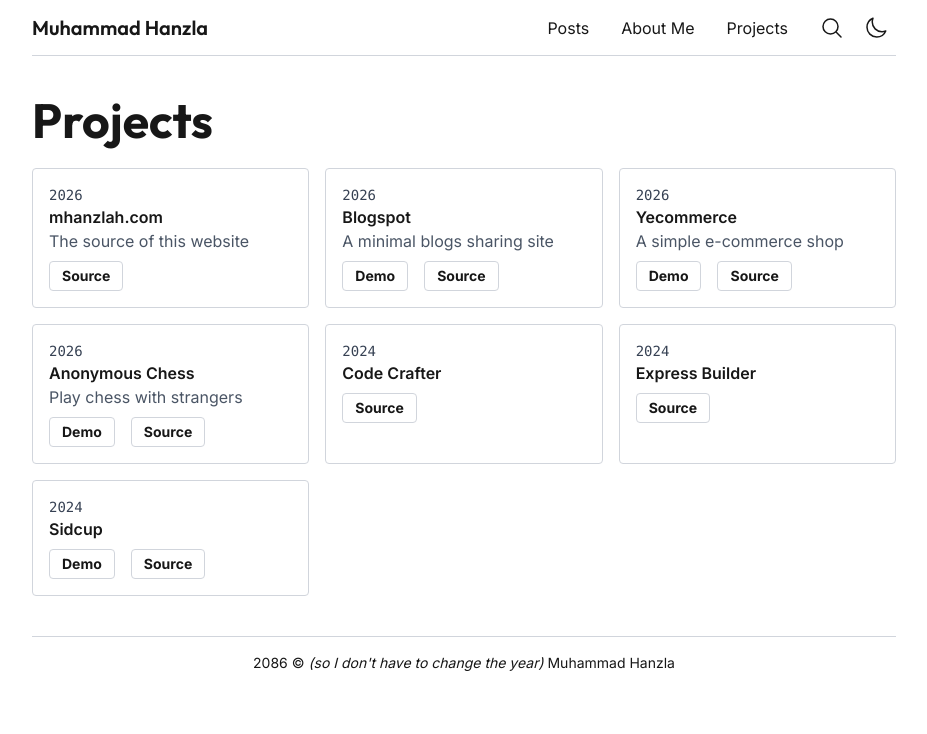
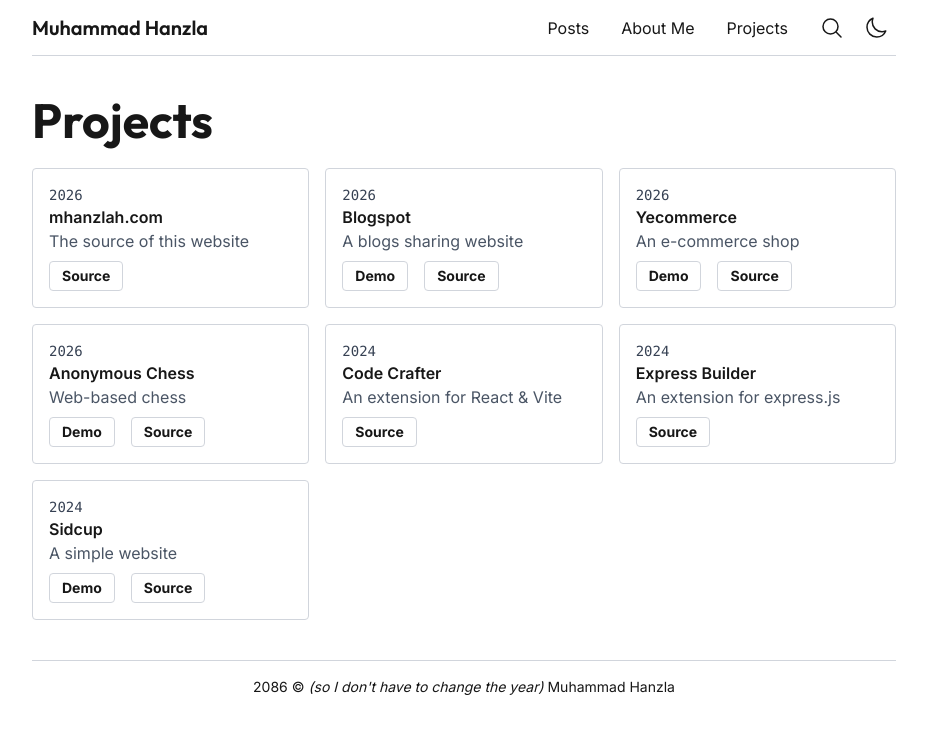
Before and after one commit to mhanzlah/mhanzlah.com, a Next.js app: page /projects in a window 1280 px wide. Shown: the top 734 px of the page, without its empty margins (176-1103 px from the left). Built offline with nearby package versions, Linux system fonts and the light colour scheme.

Commit message:
feat: update projects data

```diff
--- a/src/data/projects.ts
+++ b/src/data/projects.ts
@@ -14,7 +14,7 @@ export const projects: Project[] = [
   },
   {
     title: 'Blogspot',
-    subtitle: 'A minimal blogs sharing site',
+    subtitle: 'A blogs sharing website',
     year: 2026,
     links: [
       {
@@ -30,7 +30,7 @@ export const projects: Project[] = [
   },
   {
     title: 'Yecommerce',
-    subtitle: 'A simple e-commerce shop',
+    subtitle: 'An e-commerce shop',
     year: 2026,
     links: [
       {
@@ -46,7 +46,7 @@ export const projects: Project[] = [
   },
   {
     title: 'Anonymous Chess',
-    subtitle: 'Play chess with strangers',
+    subtitle: 'Web-based chess',
     year: 2026,
     links: [
       {
@@ -62,19 +62,19 @@ export const projects: Project[] = [
   },
   {
     title: 'Code Crafter',
-    subtitle: '',
+    subtitle: 'An extension for React & Vite',
     year: 2024,
     links: [{ title: 'Source', href: 'https://github.com/mhanzlah/code-crafter' }],
   },
   {
     title: 'Express Builder',
-    subtitle: '',
+    subtitle: 'An extension for express.js',
     year: 2024,
     links: [{ title: 'Source', href: 'https://github.com/mhanzlah/express-builder' }],
   },
   {
     title: 'Sidcup',
-    subtitle: '',
+    subtitle: 'A simple website',
     year: 2024,
     links: [
       { title: 'Demo', href: 'https://mhanzlah.github.io/sidcup' },
```
